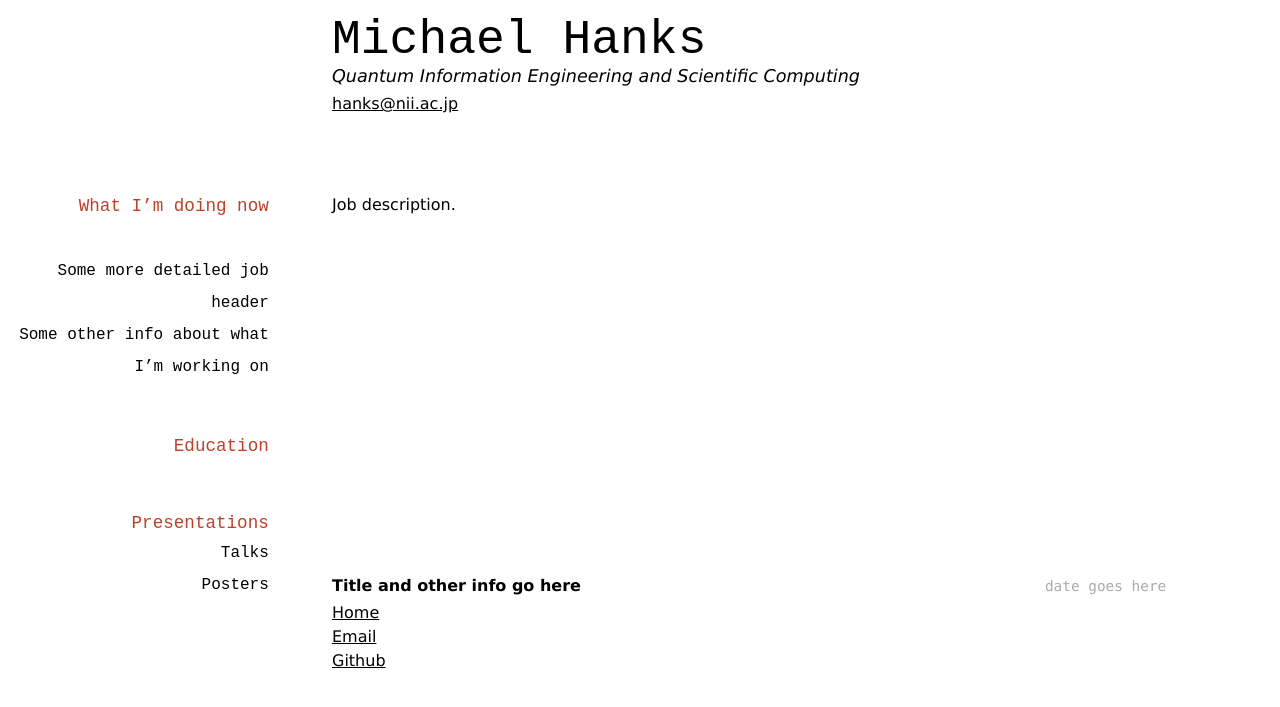
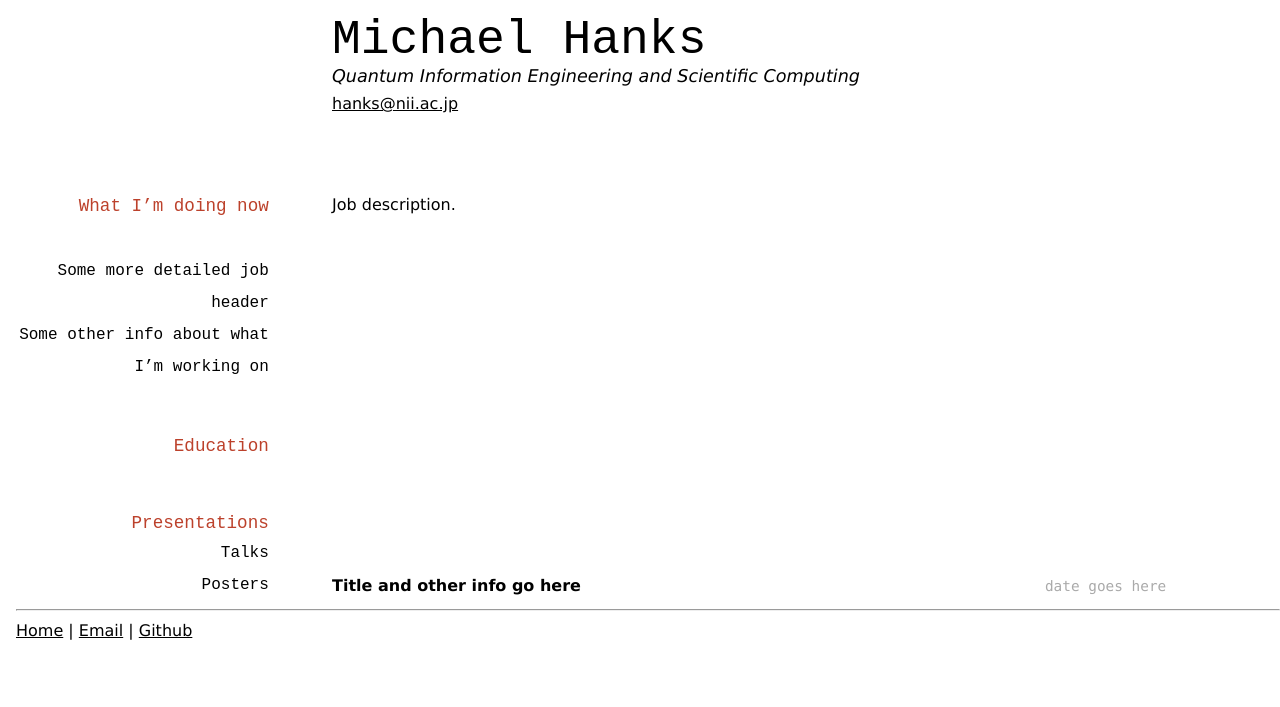
Before and after one commit to mike052577/mike052577.github.io, a Jekyll site: the page built from cv/index.md, in a window 1280 px wide. Shown: the top 707 px of the page. Built offline with Jekyll 4.4.1, drawn with Linux system fonts in a browser that asks for light colours.

Commit message:
Separated cv footer with a ruled line

```diff
--- a/_layouts/cv.html
+++ b/_layouts/cv.html
@@ -13,12 +13,11 @@
 
     </div>
   </div>
+  <hr>
   <footer>
-  <ul>
-          <li><a href="https://mike052577.github.io/">Home</a></li>
-          <li><a href="mailto:hanks@nii.ac.jp">Email</a></li>
-          <li><a href="https://github.com/mike052577">Github</a></li>
-          </ul>
+         <a href="https://mike052577.github.io/">Home</a> |
+         <a href="mailto:hanks@nii.ac.jp">Email</a> |
+         <a href="https://github.com/mike052577">Github</a>
   </footer>
 </body>
 </html>
```
